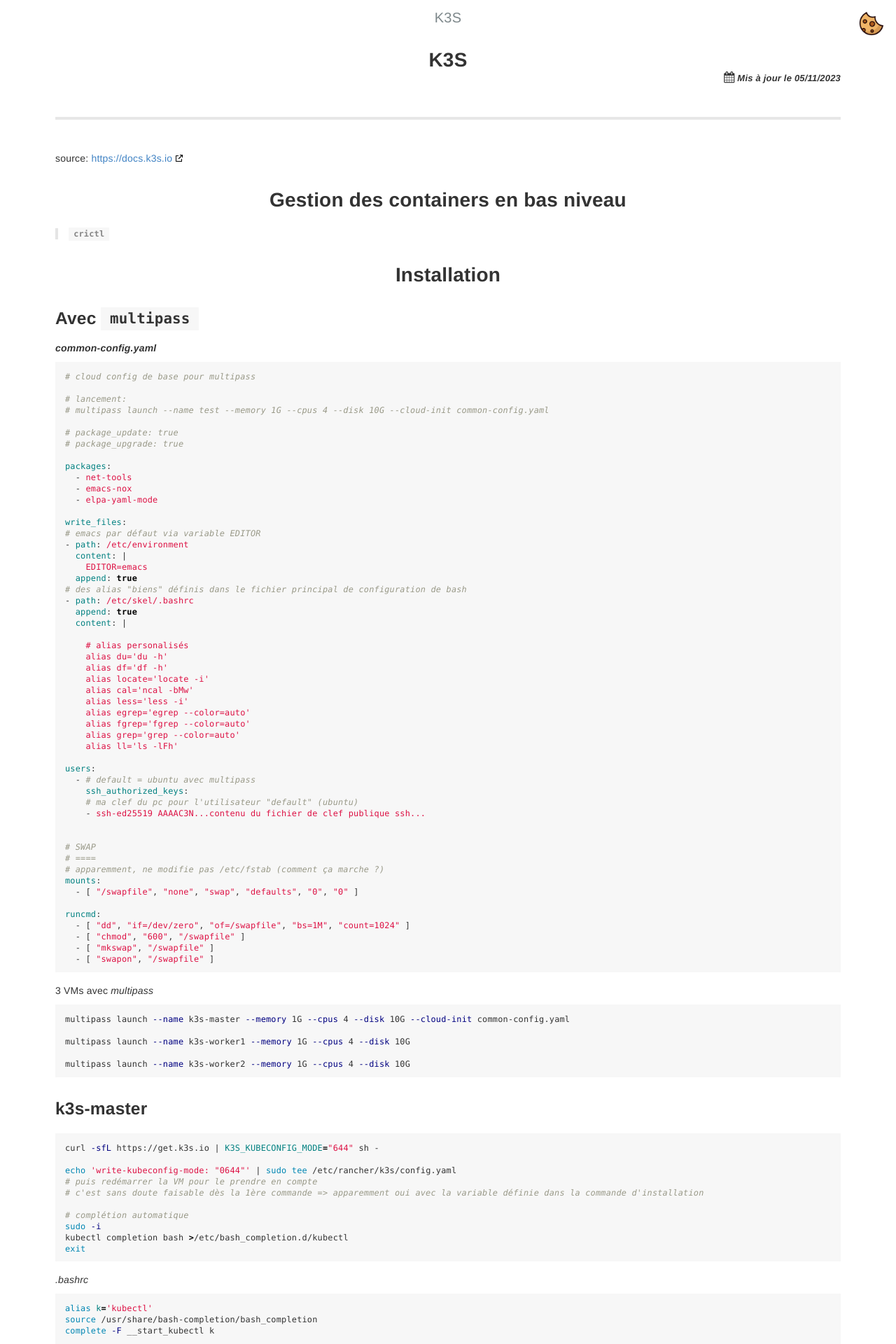
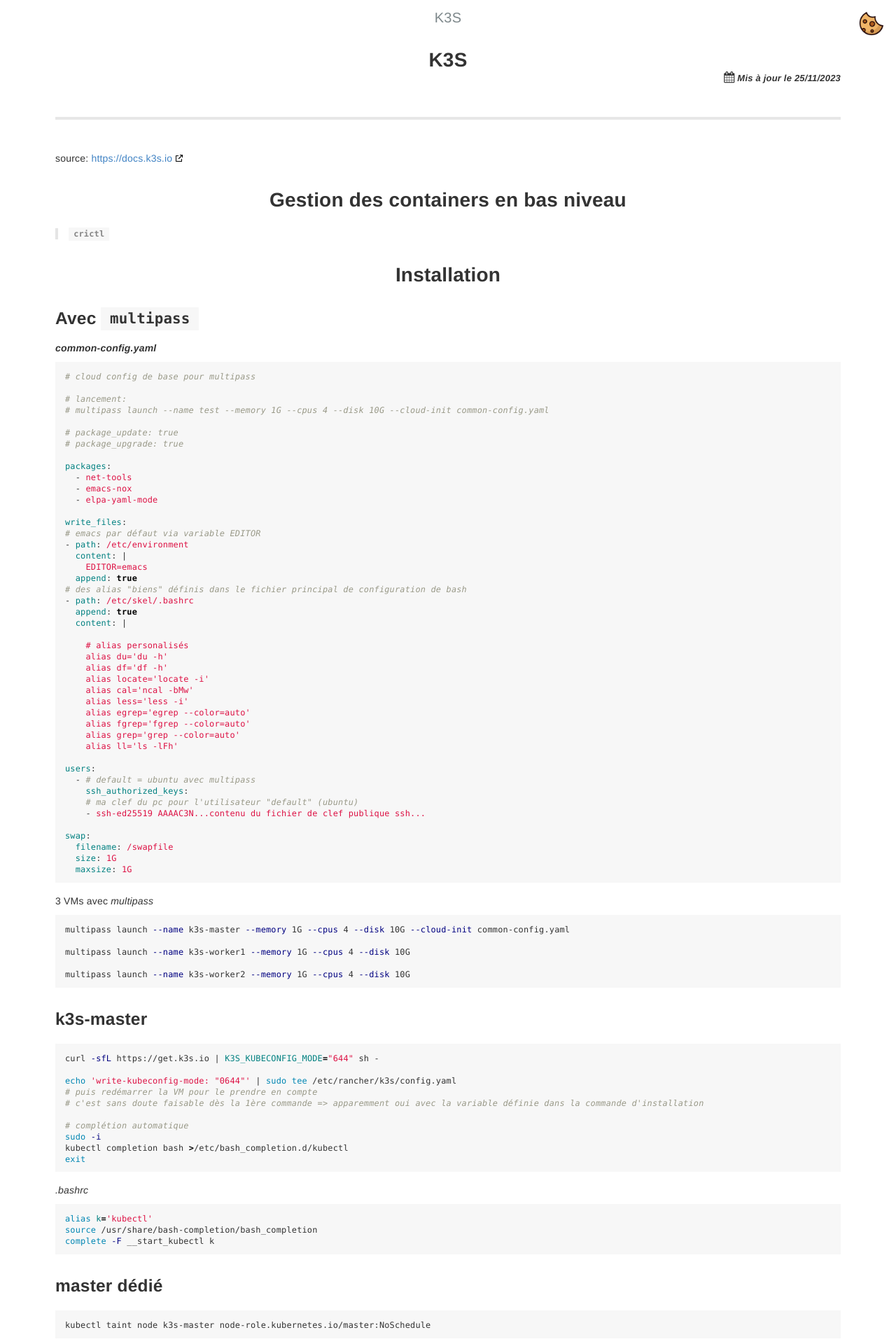
Before and after one commit to Grand-Dub/blog, a Jekyll site: the page built from _posts/kubernetes/2023-08-24-k3s.md, in a window 1280 px wide. Shown: the top 1920 px of the page at 70% size. Built offline with Jekyll 4.4.1, drawn with Linux system fonts in a browser that asks for light colours; some of the changed text lies outside the part shown.

Commit message:
multipass cloud init swap OK

````diff
--- a/_posts/kubernetes/2023-08-24-k3s.md
+++ b/_posts/kubernetes/2023-08-24-k3s.md
@@ -1,6 +1,6 @@
 ---
 title: K3S
-date: 2023-11-05
+date: 2023-11-25
 category: Kubernetes
 tags:
   - K3S
@@ -67,18 +67,10 @@ users:
     # ma clef du pc pour l'utilisateur "default" (ubuntu)
     - ssh-ed25519 AAAAC3N...contenu du fichier de clef publique ssh...
 
-
-# SWAP
-# ====
-# apparemment, ne modifie pas /etc/fstab (comment ça marche ?)
-mounts:
-  - [ "/swapfile", "none", "swap", "defaults", "0", "0" ]
-
-runcmd:
-  - [ "dd", "if=/dev/zero", "of=/swapfile", "bs=1M", "count=1024" ]
-  - [ "chmod", "600", "/swapfile" ]
-  - [ "mkswap", "/swapfile" ]
-  - [ "swapon", "/swapfile" ]
+swap:
+  filename: /swapfile
+  size: 1G
+  maxsize: 1G
 ```
 
 3 VMs avec *multipass*
````
Also changed, not shown: _posts/postgresql/2023-08-28-postgis-docker-compose.md (+1 -1 lines).
